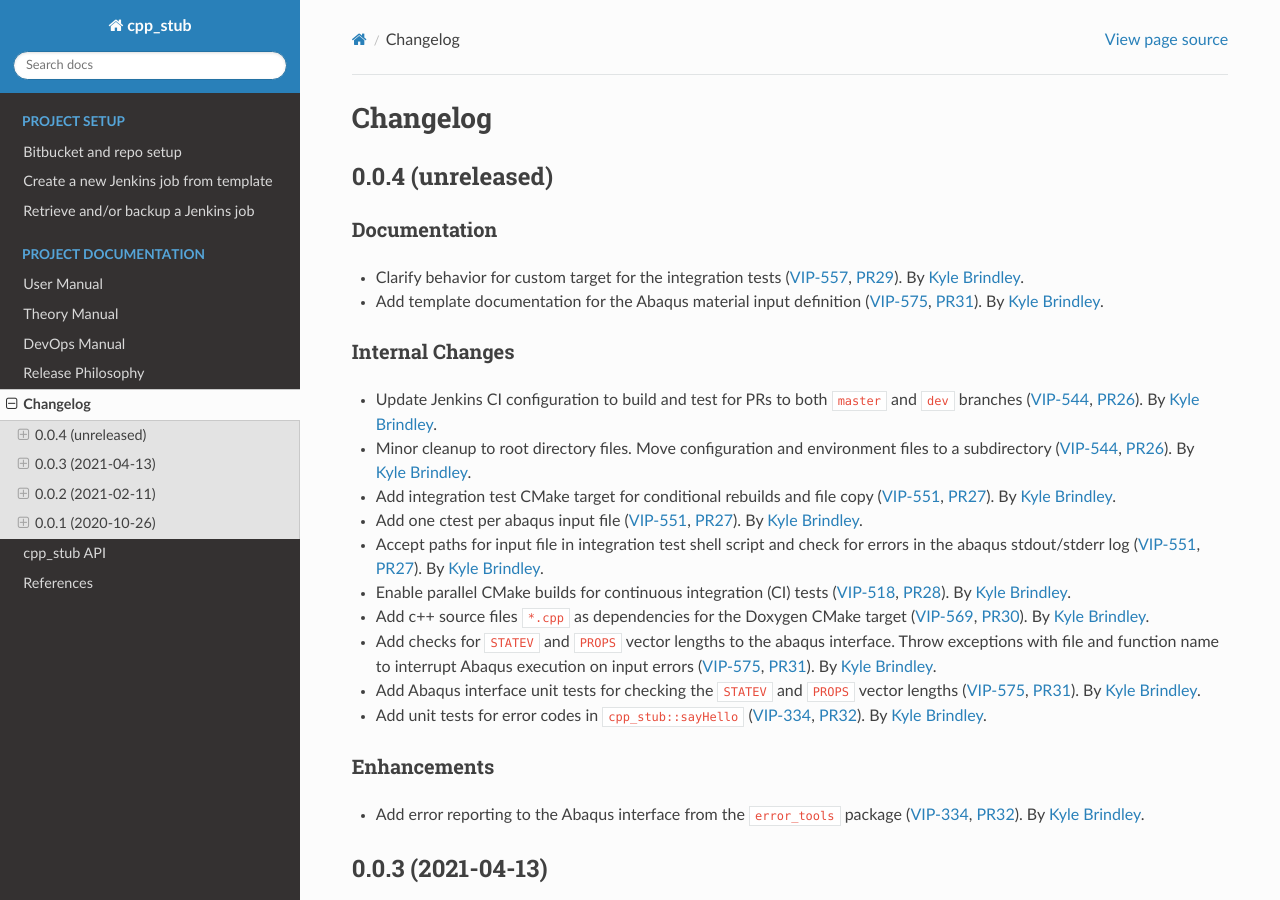
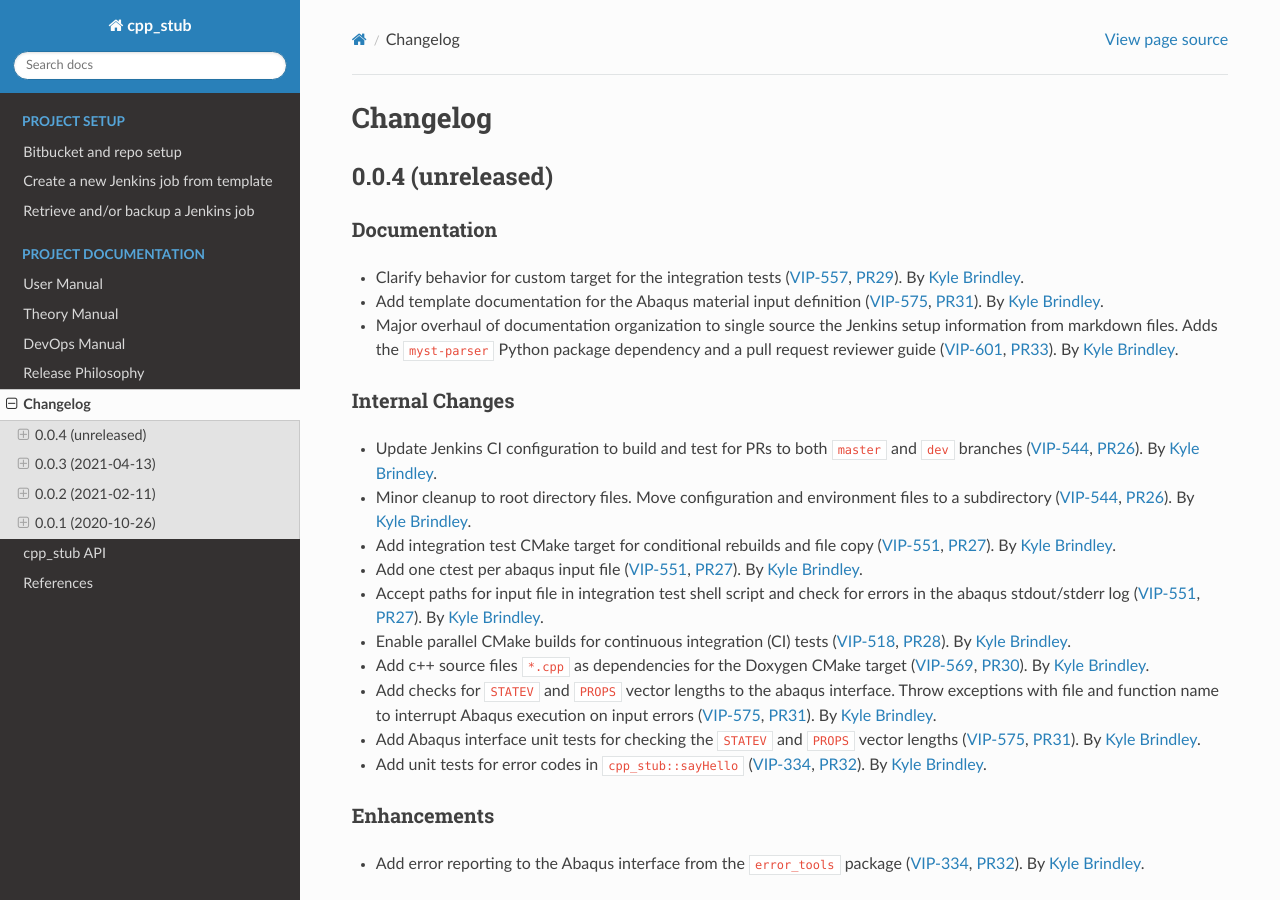
Before and after one commit to lanl/tardigrade-asp, a Sphinx documentation site: the page built from docs/changelog.rst, in a window 1280 px wide and 900 px high. Built offline with Sphinx 7.4.7 and the Read the Docs theme 2.0.0, drawn with Linux system fonts in a browser that asks for light colours.

Commit message:
DOC: update changelog with documentation changes

```diff
--- a/docs/changelog.rst
+++ b/docs/changelog.rst
@@ -10,6 +10,9 @@ Documentation
 ~~~~~~~~~~~~~
 - Clarify behavior for custom target for the integration tests (:jira:`557`, :pull:`29`). By `Kyle Brindley`_.
 - Add template documentation for the Abaqus material input definition (:jira:`575`, :pull:`31`). By `Kyle Brindley`_.
+- Major overhaul of documentation organization to single source the Jenkins setup information from markdown files.  Adds
+  the ``myst-parser`` Python package dependency and a pull request reviewer guide (:jira:`601`, :pull:`33`). By `Kyle
+  Brindley`_.
 
 Internal Changes
 ~~~~~~~~~~~~~~~~
```
